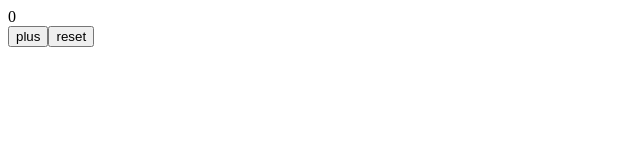
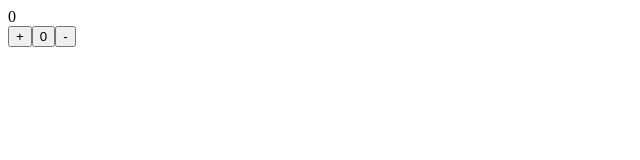
Before and after one commit to mpwdonnelly/FullStackOpen, a React (Create React App) app in the folder part01/part1c/: page / in a window 1280 px wide. Shown: the top 160 px of the page, without its empty margins (0-640 px from the left). Built offline with nearby package versions, Linux system fonts and the light colour scheme.

Commit message:
refactors basic display components using destructuring

```diff
--- a/part01/part1c/src/App.js
+++ b/part01/part1c/src/App.js
@@ -1,18 +1,29 @@
 import { useState } from 'react'
 
+const Display = ({ counter }) => <div>{counter}</div>
+
+const Button = ({ onClick, text} ) => {
+  return (
+    <button onClick={onClick} >
+      {text}
+    </button>
+  )
+}
+
 const App = () => {
+
   const [ counter, setCounter ] = useState(0)
 
-  const handleClick = () => {
-    console.log('clicked')
-  }
-
+  const increase = () => setCounter(counter + 1)
+  const decrease = () => setCounter(counter - 1)
+  const reset = () => setCounter(0)
 
   return (
     <div>
-      <div>{counter}</div>
-      <button onClick={() => setCounter(counter + 1)}>plus</button>
-      <button onClick={() => setCounter(0)}>reset</button>
+      <Display counter={counter} />
+      <Button onClick={increase} text='+' />
+      <Button onClick={reset} text='0' />
+      <Button onClick={decrease} text='-' />
     </div>
   )
 }
```
